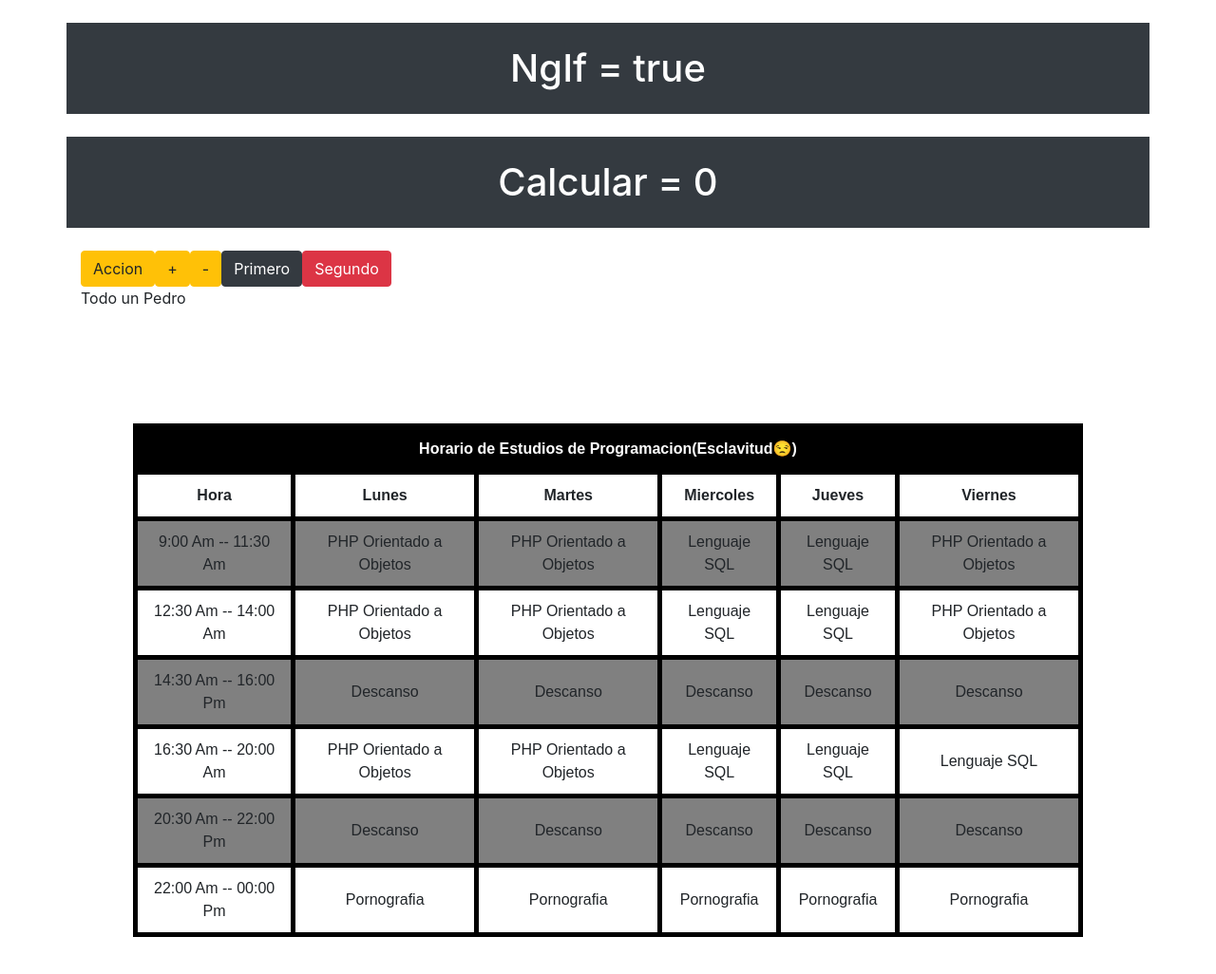
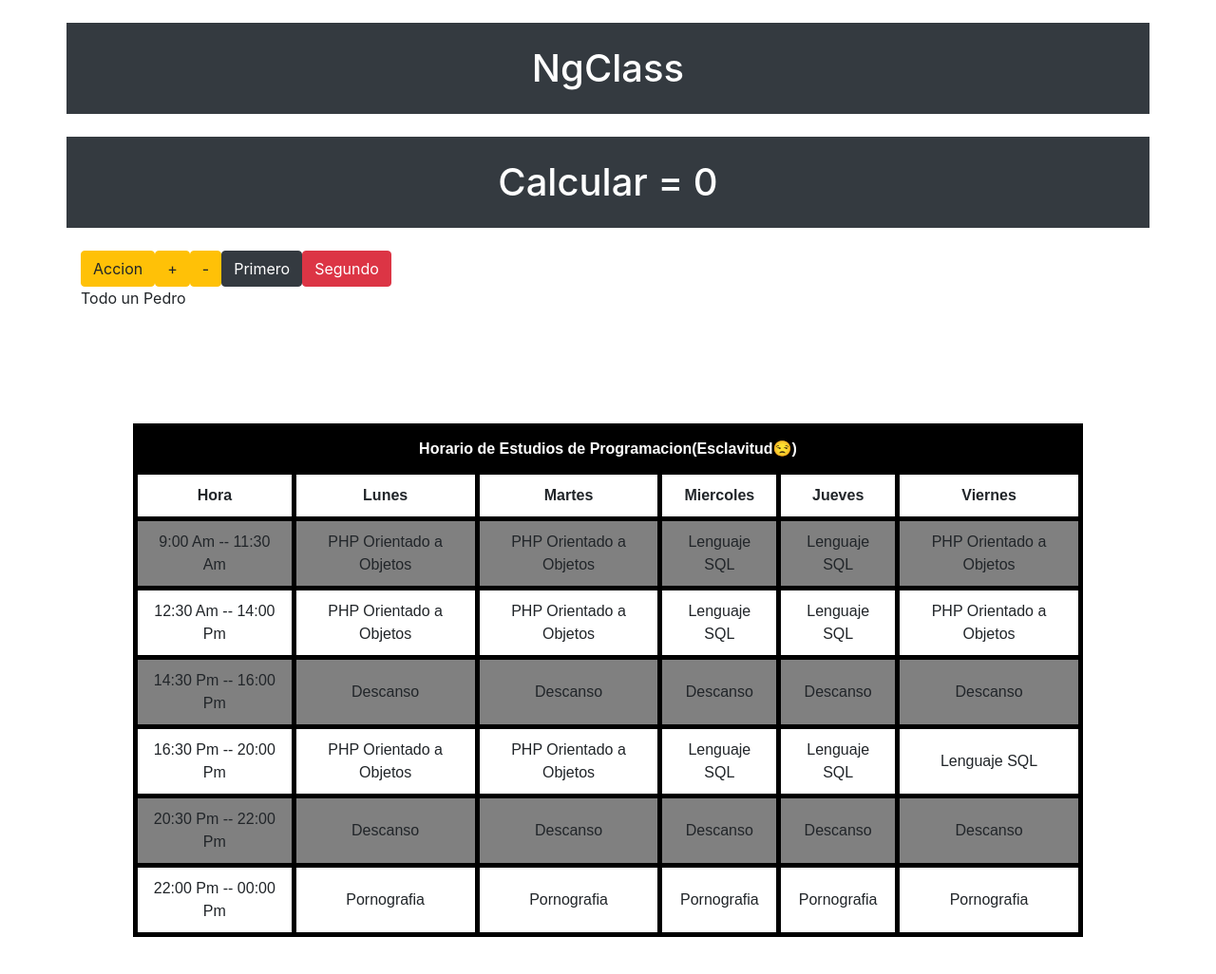
Before and after one commit to jose00796/Angular-my-app, an Angular app: page / in a window 1280 px wide. Shown: the top 1026 px of the page at 95% size. Built offline with nearby package versions, Linux system fonts and the light colour scheme.

Commit message:
Creacion de un nuevo componente Leccion-ng-for

```diff
--- a/src/app/app.component.html
+++ b/src/app/app.component.html
@@ -1,4 +1,4 @@
-<h1 class="container bg-dark text-white text-center my-4 py-4">NgIf = {{show}}</h1>
+<h1 class="container bg-dark text-white text-center my-4 py-4">NgClass</h1>
 <h1 class="container bg-dark text-white text-center my-4 py-4">Calcular = {{calc}}</h1>
 
 <div class="container">
--- a/src/app/app.component.ts
+++ b/src/app/app.component.ts
@@ -6,6 +6,7 @@ import { Component } from '@angular/core';
   styleUrls: ['./app.component.css']
 })
 export class AppComponent {
+  title:string = 'my-app';
   show:boolean = true;
   calc:number = 0;
   activo:string;
--- a/src/app/app.module.ts
+++ b/src/app/app.module.ts
@@ -3,11 +3,13 @@ import { NgModule } from '@angular/core';
 
 import { AppComponent } from './app.component';
 import { ContenidoComponent } from './contenido/contenido.component';
+import { LeccionNgForComponent } from './leccion-ng-for/leccion-ng-for.component';
 
 @NgModule({
   declarations: [
     AppComponent,
-    ContenidoComponent
+    ContenidoComponent,
+    LeccionNgForComponent
   ],
   imports: [
     BrowserModule
--- a/src/app/contenido/contenido.component.html
+++ b/src/app/contenido/contenido.component.html
@@ -34,7 +34,7 @@
                     </tr>
 
                     <tr>
-                        <td>12:30 Am -- 14:00 Am</td>
+                        <td>12:30 Am -- 14:00 Pm</td>
                         <td>PHP Orientado a Objetos</td>
                         <td>PHP Orientado a Objetos</td>
                         <td>Lenguaje SQL</td>
@@ -43,7 +43,7 @@
                     </tr>
 
                     <tr>
-                        <td>14:30 Am -- 16:00 Pm</td>
+                        <td>14:30 Pm -- 16:00 Pm</td>
                         <td>Descanso</td>
                         <td>Descanso</td>
                         <td>Descanso</td>
@@ -52,7 +52,7 @@
                     </tr>
 
                     <tr>
-                        <td>16:30 Am -- 20:00 Am</td>
+                        <td>16:30 Pm -- 20:00 Pm</td>
                         <td>PHP Orientado a Objetos</td>
                         <td>PHP Orientado a Objetos</td>
                         <td>Lenguaje SQL</td>
@@ -61,7 +61,7 @@
                     </tr>
 
                     <tr>
-                        <td>20:30 Am -- 22:00 Pm</td>
+                        <td>20:30 Pm -- 22:00 Pm</td>
                         <td>Descanso</td>
                         <td>Descanso</td>
                         <td>Descanso</td>
@@ -70,7 +70,7 @@
                     </tr>
 
                     <tr>
-                        <td>22:00 Am -- 00:00 Pm</td>
+                        <td>22:00 Pm -- 00:00 Pm</td>
                         <td>Pornografia</td>
                         <td>Pornografia</td>
                         <td>Pornografia</td>
--- /dev/null
+++ b/src/app/leccion-ng-for/leccion-ng-for.component.html
@@ -0,0 +1 @@
+<p>leccion-ng-for works!</p>
--- /dev/null
+++ b/src/app/leccion-ng-for/leccion-ng-for.component.ts
@@ -0,0 +1,15 @@
+import { Component, OnInit } from '@angular/core';
+
+@Component({
+  selector: 'app-leccion-ng-for',
+  templateUrl: './leccion-ng-for.component.html',
+  styleUrls: ['./leccion-ng-for.component.css']
+})
+export class LeccionNgForComponent implements OnInit {
+
+  constructor() { }
+
+  ngOnInit(): void {
+  }
+
+}
```
Also changed, not shown: src/app/leccion-ng-for/leccion-ng-for.component.css (added), 1 other file (tests, documents, lock files or other folders).
